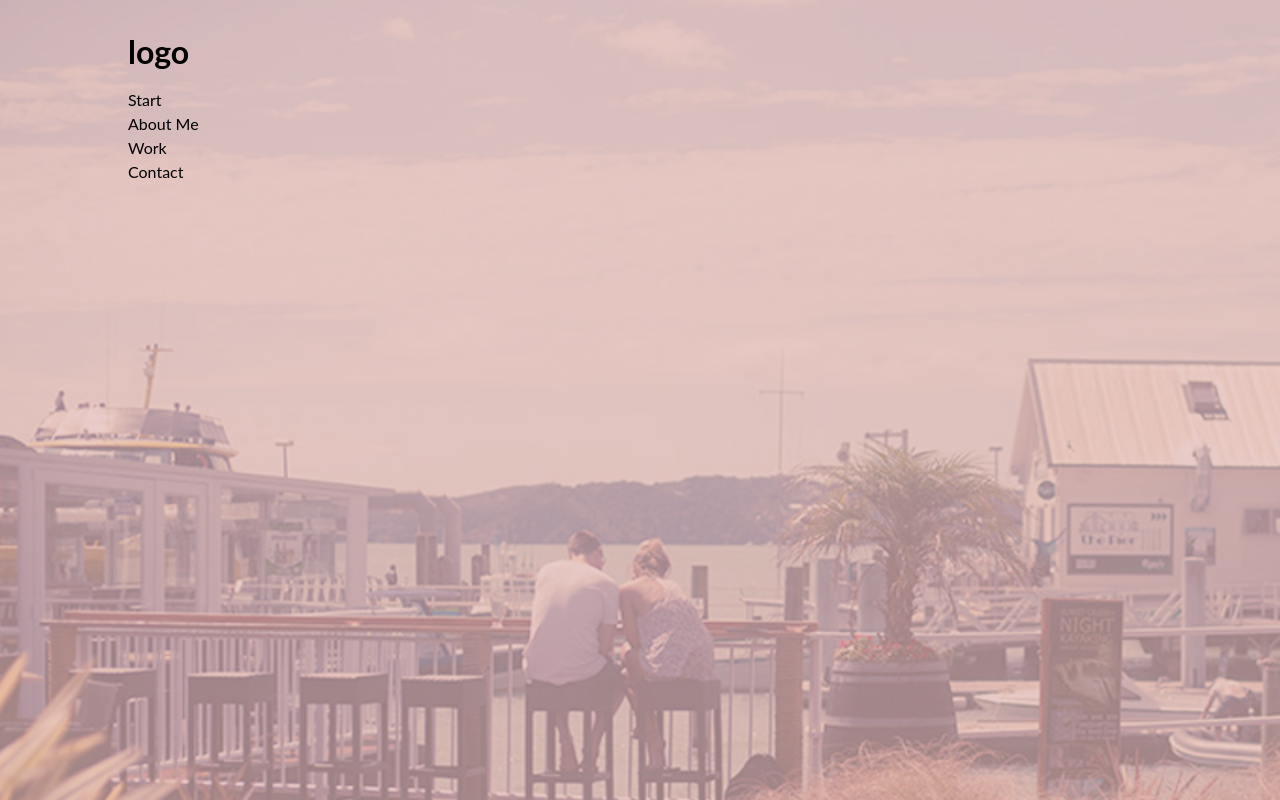
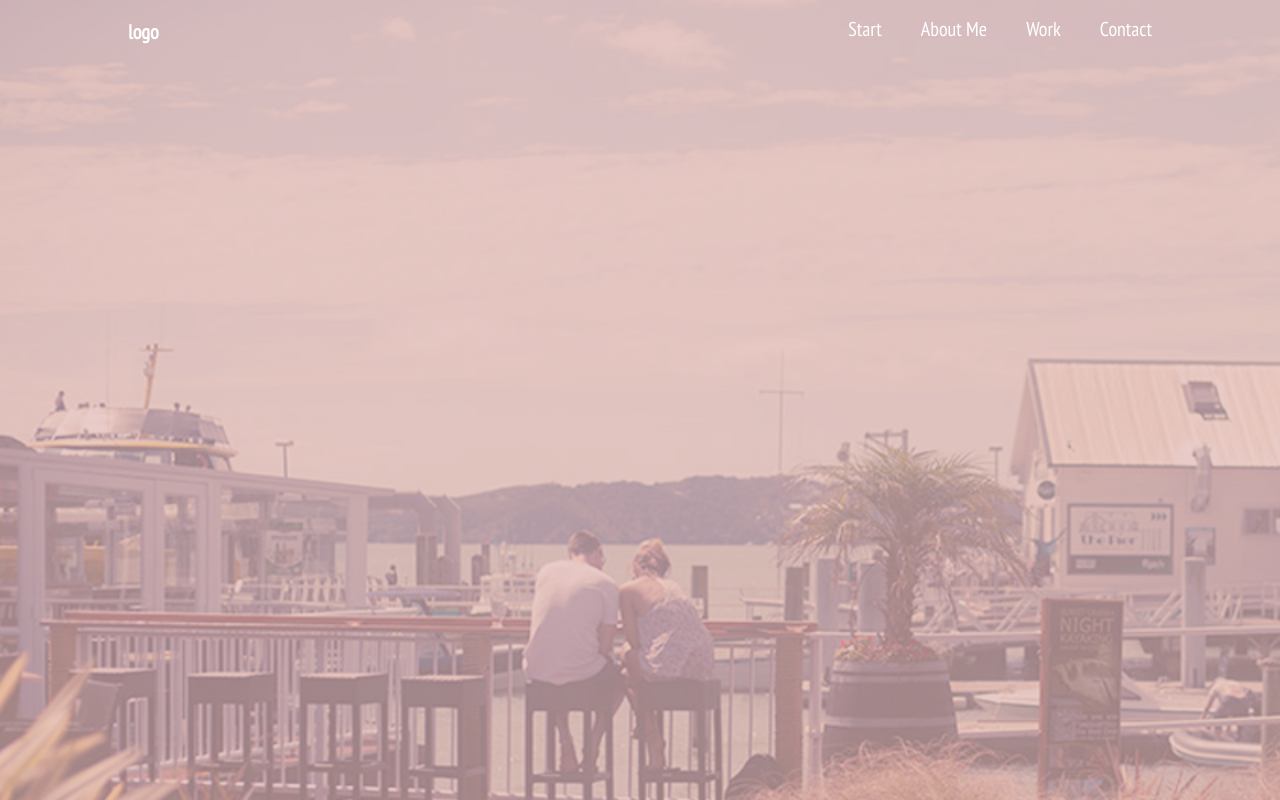
Before and after one commit to ShaRay/raphael, a website: page index.html in a window 1280 px wide. Drawn offline with Linux system fonts and the light colour scheme.

Commit message:
added main-nav

```diff
--- a/assets/scss/application.scss
+++ b/assets/scss/application.scss
@@ -9,3 +9,4 @@
 @import "base/utility";
 
 @import "modules/main-header";
+@import "modules/main-nav";
--- a/assets/scss/base/colors.scss
+++ b/assets/scss/base/colors.scss
@@ -1,2 +1,3 @@
 $puerto-rico: #4EBD9D;
 $mercury: #E4E8E8;
+$white: #ffffff;
--- a/assets/scss/base/typography.scss
+++ b/assets/scss/base/typography.scss
@@ -92,3 +92,10 @@ h6,
 .t6 {
   font-size: 0.75rem;
 }
+
+.logo {
+  color: $white;
+  font-family: 'PT Sans Narrow', sans-serif;
+  font-size: 20px;
+
+}
--- /dev/null
+++ b/assets/scss/modules/main-nav.scss
@@ -0,0 +1,17 @@
+.main-nav {
+  float: right;
+}
+
+
+.list-item {
+  display: inline-block;
+}
+
+.link-item {
+  color: $white;
+  font-family: 'PT Sans Narrow', sans-serif;
+  font-size: 20px;
+  list-style: none;
+  margin-left: 35px;
+  text-decoration: none;
+}
--- a/index.html
+++ b/index.html
@@ -10,20 +10,20 @@
 <body>
   <header class="main-header">
     <div class="container clearfix">
-      <div class="col col-12">
-        <div class="logo">
-          <h1>logo</h1>
-          <nav>
-            <ul>
-              <li>Start</li>
-              <li>About Me</li>
-              <li>Work</li>
-              <li>Contact</li>
+      <div class="col col-5">
+          <h1 class="logo">logo</h1>
+        </div>
+          <div class="col col-7">
+          <nav class="main-nav">
+            <ul class="list-reset">
+              <li class="list-item t1"><a class="current link-item" href="#">Start</a></li>
+              <li class="list-item t1"><a class="link-item" href="#">About Me</a></li>
+              <li class="list-item t1"><a class="link-item" href="#">Work</a></li>
+              <li class="list-item t1"><a class="link-item" href="#">Contact</a></li>
             </ul>
           </nav>
         </div>
       </div>
-    </div>
   </header>
 </body>
 
```
Also changed, not shown: project-notes.md (+7 -0 lines), dist/css/application.css.
